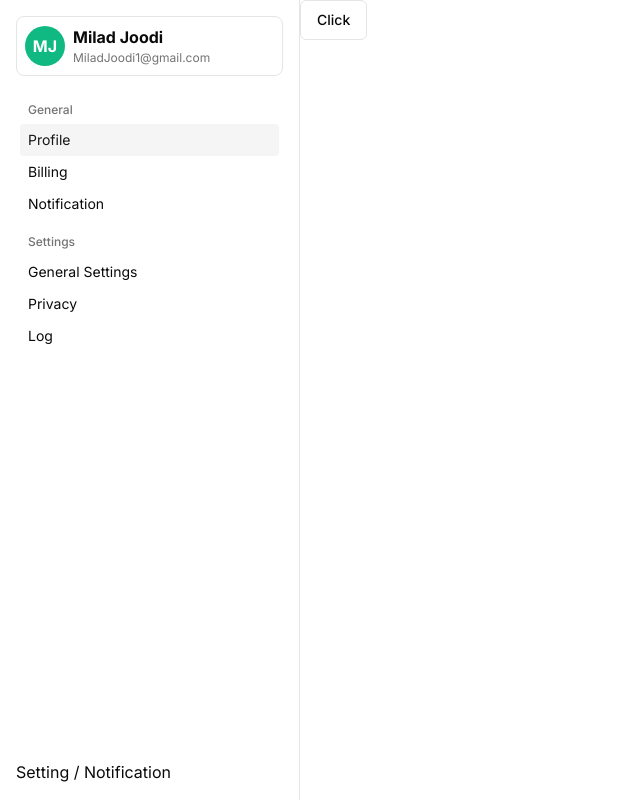
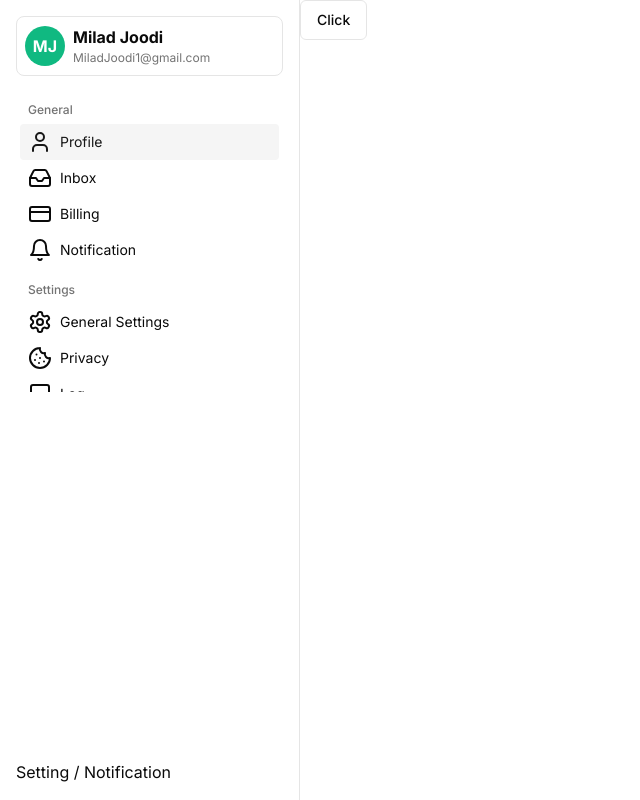
Before and after one commit to MiladJoodi/Next_Shadcn_Learn, a Next.js app: page / in a window 1280 px wide. Shown: the whole page, without its empty margins (0-640 px from the left). Built offline with nearby package versions, Linux system fonts and the light colour scheme.

Commit message:
Menu icons

```diff
--- a/src/components/Sidebar.tsx
+++ b/src/components/Sidebar.tsx
@@ -1,4 +1,5 @@
-// "use client"
+"use client"
+import { Bell, Cookie, CreditCard, Inbox, MessageSquare, Settings, User } from "lucide-react";
 import UserItem from "./UserItem";
 import {
     Command,
@@ -20,14 +21,22 @@ const Sidebar = () => {
             items: [
                 {
                     link: "/",
+                    icon: <User />,
                     text: "Profile"
                 },
                 {
                     link: "/",
+                    icon: <Inbox />,
+                    text: "Inbox"
+                },
+                {
+                    link: "/",
+                    icon: <CreditCard />,
                     text: "Billing"
                 },
                 {
                     link: "/",
+                    icon: <Bell />,
                     text: "Notification"
                 },
             ]
@@ -37,14 +46,17 @@ const Sidebar = () => {
             items: [
                 {
                     link: "/",
+                    icon: <Settings />,
                     text: "General Settings"
                 },
                 {
                     link: "/",
+                    icon: <Cookie />,
                     text: "Privacy"
                 },
                 {
                     link: "/",
+                    icon: <MessageSquare />,
                     text: "Log"
                 },
             ]
@@ -65,7 +77,10 @@ const Sidebar = () => {
                         {menuList.map((menu:any, key:number)=> (
                             <CommandGroup key={key} heading={menu.group}>
                             {menu.items.map((option: any, optionKey: number)=> (
-                                <CommandItem key={optionKey}>{option.text}</CommandItem>
+                                <CommandItem key={optionKey} className="flex gap-2">
+                                    {option.icon}
+                                    {option.text}
+                                    </CommandItem>
                             ))}
                         </CommandGroup>
                         ))}
```
